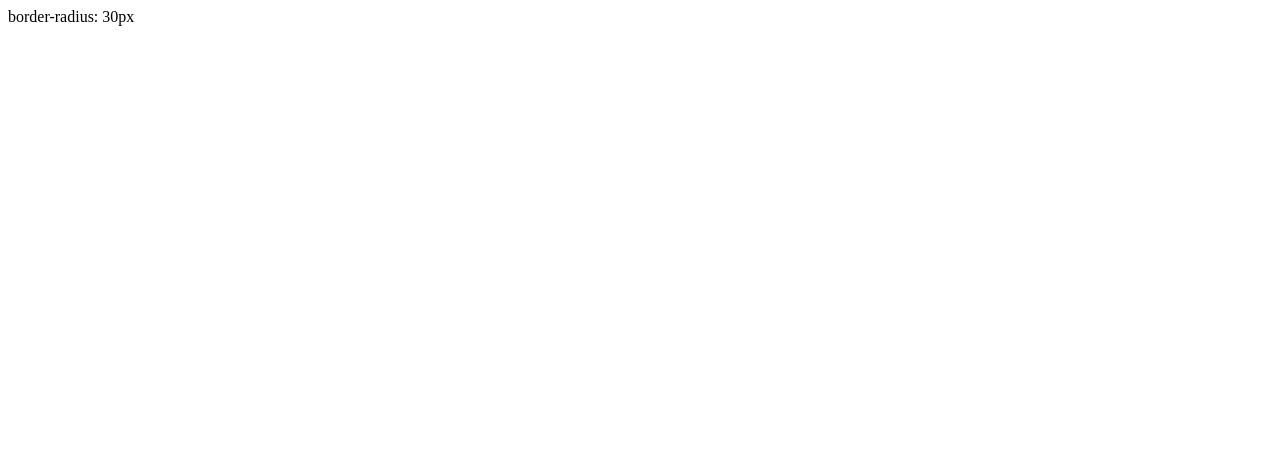
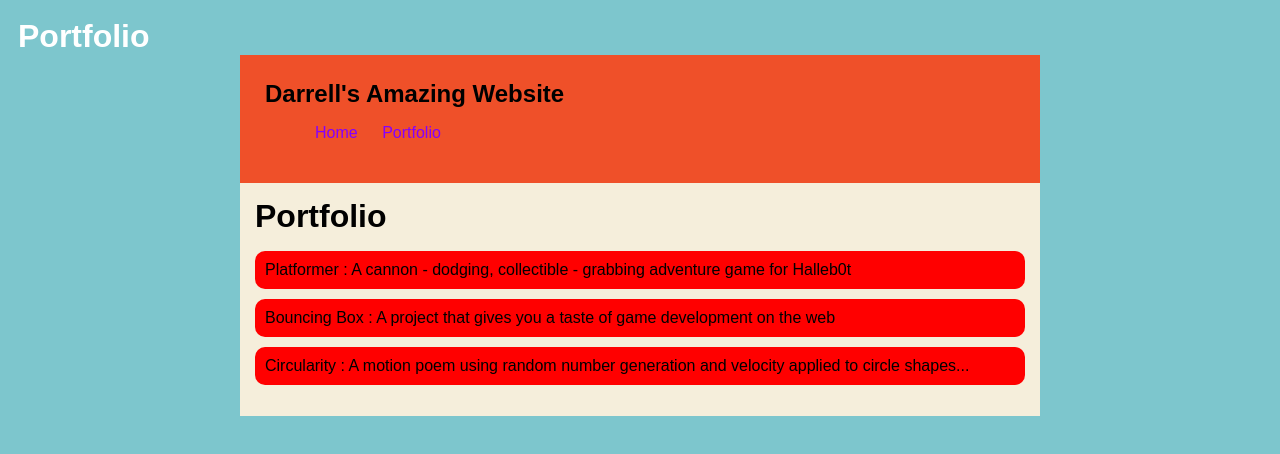
Before and after one commit to DDuplechan24/DDuplechan, a plain HTML site: page portfolio.html in a window 1280 px wide. Drawn offline with Linux system fonts and the light colour scheme.

Commit message:
add index.html and css files

```diff
--- a/portfolio.html
+++ b/portfolio.html
@@ -1,13 +1,37 @@
 <!DOCTYPE HTML>
 <html>
     <head>
+      <title>
+        Darrell's Portfolio
+      </title>
+      <h1>Portfolio</h1>
+    <link rel="stylesheet" href="style.css">
+
     </head>
-<nav>
-    border-radius: 30px
-</nav>
-    <body>
-      <div id="all-contents">
 
+  <div id="all-contents">
+
+    <nav>
+      <div class="content">
+        <h1>Darrell's Amazing Website</h1>
+        <ul id="nav-ul">
+          <li class="nav-li">
+          <a class="nav-a" href="index.html">Home</a>
+          </li>
+          <li class="nav-li">
+            <a class="nav-a" href="portfolio.html">Portfolio</a>
+          </li>
+        </ul>
       </div>
-    </body>
+    </nav>
+    <main>
+      <div class="content">
+        <h1>Portfolio</h1>
+        <ul id="portfolio">
+          <li><a href="projects/platformer/">Platformer : A cannon - dodging, collectible - grabbing adventure game for Halleb0t</a></li>
+          <li><a href="projects/bouncing-box/">Bouncing Box : A project that gives you a taste of game development on the web </a></li>
+          <li><a href="projects/circularity/">Circularity : A motion poem using random number generation and velocity applied to circle shapes...</a></li>
+        </ul>
+      </div>
+    </main>
 </html>
--- a/style.css
+++ b/style.css
@@ -11,9 +11,9 @@ nav {
  }
  body {
     background: rgb(125, 198, 205);
-    color: rgb(14, 14, 14);
+    color: rgb(45, 45, 45);
     padding: 10px;
-    font-family: sans-serif;
+    font-family: arial;
 }
 #all-contents {
   max-width: 800px;
@@ -22,15 +22,15 @@ nav {
 
 /* navigation menu */
 nav {
-    background: rgb(255, 0, 242);
+    background: rgb(239, 80, 41);
    margin: 0 auto;
     display: flex;
-    padding: 100px;
+    padding: 10px;
 }
 h1 {
     display: flex;
     align-items: center;
-    color: rgb(0, 38, 255);
+    color: white;
     flex: 1;
     margin: 0;
 }
@@ -39,41 +39,32 @@ h1 {
 }
 .nav-li {
     display: inline-block;
-    padding: 50 20px;
+    padding: 0 10px;
 }
 a {
     text-decoration: none;
-    color: #ff0000;
+    color: #8400ff;
 }
 
 /* main container area beneath menu */
 main {
-    background: rgb(0, 0, 0);
-    display: -webkit-flex;
+    background: rgb(245, 238, 219);
+    display: flex;
 }
 .sidebar {
     margin-right: 25px;
     padding: 10px;
 }
 .sidebar-img {
-    width: Edge 12;
+    width: 200px;
 }
 .content {
     flex: 1;
     padding: 15px;
 }
 
-/* portfolio styles */
-#interests {
-    border: 4px silver ridge;
-    padding: 8px;
-}
-h2, h3 {
-    margin: 0px;
-}
-
  /* portfolio styles */
-     .content h1 {
+ .content h1 {
     color: black;
 }
 
@@ -83,17 +74,17 @@ h2, h3 {
 }
 
 #portfolio li {
-    background: #fff;
+    background: #ff0000;
     padding: 10px;
     border-radius: 10px;
     margin-bottom: 10px;
 }
 
 #portfolio li:hover {
-    background: #eee;
+    background: #a200ff;
 }
 
 #portfolio a {
     text-decoration: none;
-    color: #454545;
+    color: #000000;
 }
```
Also changed, not shown: index.html (+35 -21 lines).
